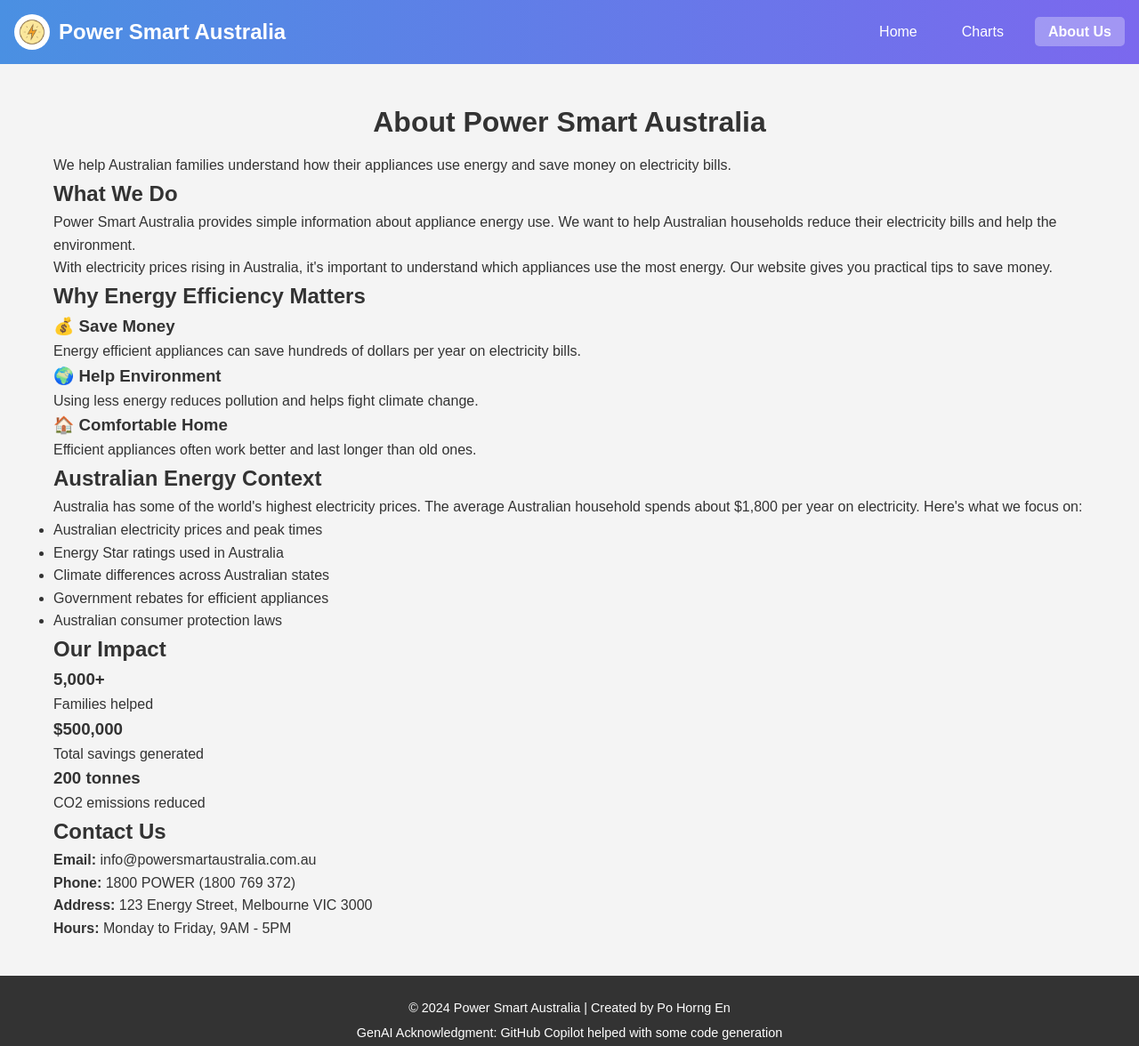
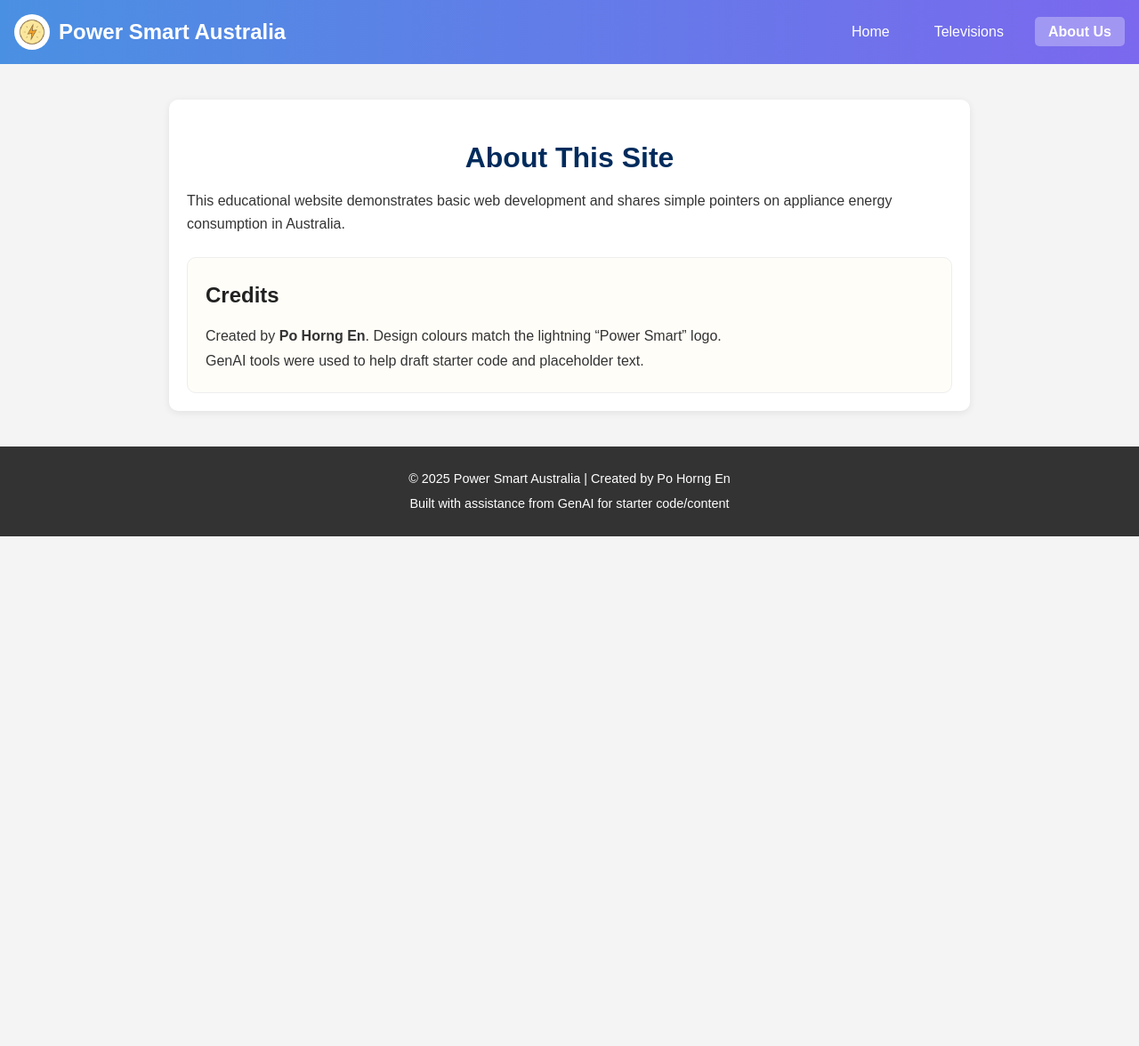
Before and after one commit to Stevephe123/T04, a plain HTML site: page about.html in a window 1280 px wide. Shown: the whole page at 89% size. After the commit the page ends 800 px from the top, so only its background shows below. Drawn offline with Linux system fonts and the light colour scheme.

```diff
--- a/about.html
+++ b/about.html
@@ -4,109 +4,47 @@
 <head>
     <meta charset="UTF-8">
     <meta name="viewport" content="width=device-width, initial-scale=1.0">
-    <title>About Us - Power Smart Australia</title>
+    <title>About This Site - Power Smart Australia</title>
     <link rel="stylesheet" href="style.css">
 </head>
 
 <body>
-    <!-- Header with logo and navigation -->
+    <!-- Header -->
     <header>
-        <div class="logo" onclick="goHome()">
+        <div class="logo" onclick="location.href='index.html'">
             <img src="PowerIcon.png" alt="Power Smart Logo">
             <span>Power Smart Australia</span>
         </div>
         <nav>
             <ul>
                 <li><a href="index.html" class="nav-link">Home</a></li>
-                <li><a href="charts.html" class="nav-link">Charts</a></li>
+                <li><a href="televisions.html" class="nav-link">Televisions</a></li>
                 <li><a href="about.html" class="nav-link active">About Us</a></li>
             </ul>
         </nav>
     </header>
 
-    <!-- Main content -->
-    <main>
-        <h1>About Power Smart Australia</h1>
-        <p>We help Australian families understand how their appliances use energy and save money on electricity bills.
+    <!-- Main Content -->
+    <main
+        style="max-width:900px; margin:40px auto; padding:20px; background:#fff; border-radius:10px; box-shadow:0 2px 8px rgba(0,0,0,0.08);">
+        <h1 style="color:#002b5c;">About This Site</h1>
+        <p style="margin-top:10px; margin-bottom:25px;">
+            This educational website demonstrates basic web development and shares simple pointers on appliance energy
+            consumption in Australia.
         </p>
 
-        <div class="info-section">
-            <h2>What We Do</h2>
-            <p>Power Smart Australia provides simple information about appliance energy use. We want to help Australian
-                households reduce their electricity bills and help the environment.</p>
-
-            <p>With electricity prices rising in Australia, it's important to understand which appliances use the most
-                energy. Our website gives you practical tips to save money.</p>
-        </div>
-
-        <div class="info-section">
-            <h2>Why Energy Efficiency Matters</h2>
-            <div class="reasons-list">
-                <div class="reason-item">
-                    <h3>💰 Save Money</h3>
-                    <p>Energy efficient appliances can save hundreds of dollars per year on electricity bills.</p>
-                </div>
-                <div class="reason-item">
-                    <h3>🌍 Help Environment</h3>
-                    <p>Using less energy reduces pollution and helps fight climate change.</p>
-                </div>
-                <div class="reason-item">
-                    <h3>🏠 Comfortable Home</h3>
-                    <p>Efficient appliances often work better and last longer than old ones.</p>
-                </div>
-            </div>
-        </div>
-
-        <div class="info-section">
-            <h2>Australian Energy Context</h2>
-            <p>Australia has some of the world's highest electricity prices. The average Australian household spends
-                about $1,800 per year on electricity. Here's what we focus on:</p>
-
-            <ul class="context-list">
-                <li>Australian electricity prices and peak times</li>
-                <li>Energy Star ratings used in Australia</li>
-                <li>Climate differences across Australian states</li>
-                <li>Government rebates for efficient appliances</li>
-                <li>Australian consumer protection laws</li>
-            </ul>
-        </div>
-
-        <div class="info-section">
-            <h2>Our Impact</h2>
-            <div class="impact-stats">
-                <div class="impact-item">
-                    <h3>5,000+</h3>
-                    <p>Families helped</p>
-                </div>
-                <div class="impact-item">
-                    <h3>$500,000</h3>
-                    <p>Total savings generated</p>
-                </div>
-                <div class="impact-item">
-                    <h3>200 tonnes</h3>
-                    <p>CO2 emissions reduced</p>
-                </div>
-            </div>
-        </div>
-
-        <div class="info-section">
-            <h2>Contact Us</h2>
-            <div class="contact-info">
-                <p><strong>Email:</strong> info@powersmartaustralia.com.au</p>
-                <p><strong>Phone:</strong> 1800 POWER (1800 769 372)</p>
-                <p><strong>Address:</strong> 123 Energy Street, Melbourne VIC 3000</p>
-                <p><strong>Hours:</strong> Monday to Friday, 9AM - 5PM</p>
-            </div>
-        </div>
+        <section style="background:#fffdf8; border:1px solid #eee; border-radius:10px; padding:20px; line-height:1.8;">
+            <h2 style="color:#222; margin-bottom:10px;">Credits</h2>
+            <p>Created by <strong>Po Horng En</strong>. Design colours match the lightning “Power Smart” logo.</p>
+            <p>GenAI tools were used to help draft starter code and placeholder text.</p>
+        </section>
     </main>
 
     <!-- Footer -->
     <footer>
-        <p>&copy; 2024 Power Smart Australia | Created by Po Horng En</p>
-        <p>GenAI Acknowledgment: GitHub Copilot helped with some code generation</p>
+        <p>&copy; 2025 Power Smart Australia | Created by Po Horng En</p>
+        <p>Built with assistance from GenAI for starter code/content</p>
     </footer>
-
-    <script src="script.js"></script>
 </body>
 
 </html>
```
Also changed, not shown: charts.html (deleted, +0 -66 lines), index.html (+1 -1 lines), televisions.html (added, +124 -0 lines), Q1Pie Chart.png (added), Q2Bar Chart.png (added), Q3Bar Chart.png (added), Q4Bar Chart.png (added), Q5Scatter Plot.png (added), Q6Scatter Plot.png (added).
